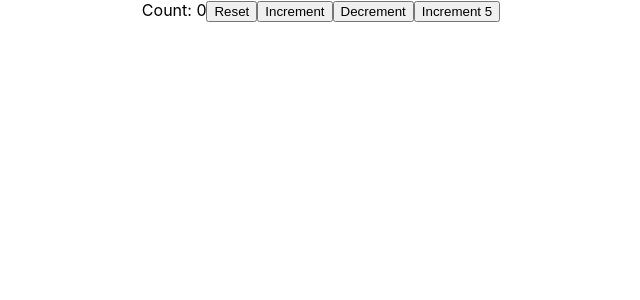
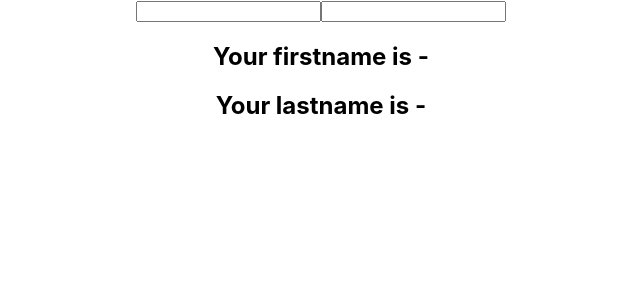
Before and after one commit to josephmathew900/react_hooks_codevolution, a React (Create React App) app: page / in a window 1280 px wide. Shown: the top 300 px of the page, without its empty margins (319-959 px from the left). Built offline with nearby package versions, Linux system fonts and the light colour scheme.

Commit message:
useState with object

```diff
--- a/src/App.js
+++ b/src/App.js
@@ -1,10 +1,10 @@
 import "./App.css";
-import HookCounterTwo from "./components/HookCounterTwo";
+import HookCounterThree from "./components/HookCounterThree";
 
 function App() {
   return (
     <div className="App">
-      <HookCounterTwo />
+      <HookCounterThree />
     </div>
   );
 }
--- /dev/null
+++ b/src/components/HookCounterThree.js
@@ -0,0 +1,21 @@
+import React, { useState } from "react";
+
+export default function HookCounterThree() {
+  const [name, setName] = useState({ firstName: "", lastName: "" });
+  return (
+    <div>
+      <input
+        type="text"
+        value={name.firstName}
+        onChange={(e) => setName({ ...name, firstName: e.target.value })}
+      />
+      <input
+        type="text"
+        value={name.LastName}
+        onChange={(e) => setName({ ...name, lastName: e.target.value })}
+      />
+      <h2>Your firstname is - {name.firstName}</h2>
+      <h2>Your lastname is - {name.lastName}</h2>
+    </div>
+  );
+}
```
